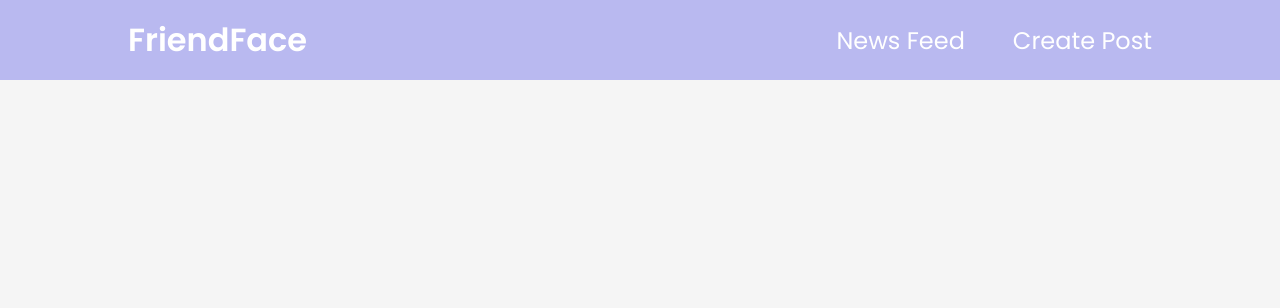
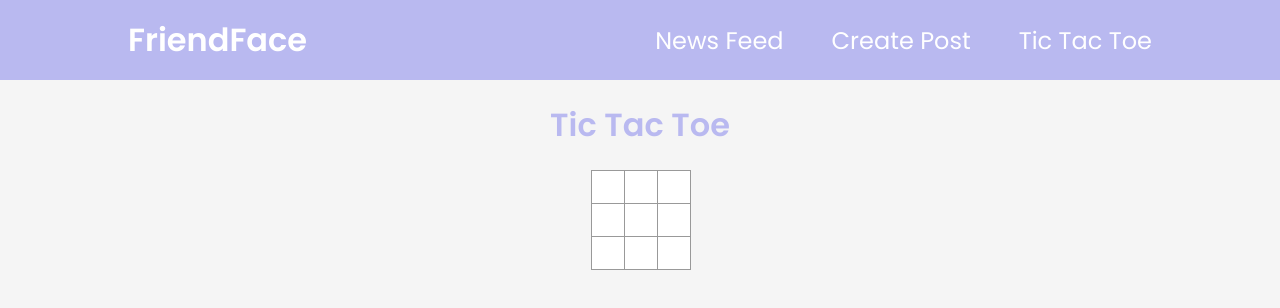
Before and after one commit to lbayliss-scottlogic/friendface-react, a React (Create React App) app: page /tic-tac-toe in a window 1280 px wide. Shown: the top 308 px of the page. Built offline with nearby package versions, Linux system fonts and the light colour scheme.

Commit message:
added grid with 0 logic move switching

```diff
--- a/src/App.js
+++ b/src/App.js
@@ -3,6 +3,7 @@ import { Route, Routes } from "react-router-dom";
 
 import NewsFeed from "./pages/NewsFeed";
 import CreatePost from "./pages/CreatePost";
+import TicTacToe from './pages/TicTacToe';
 
 function App() {
   return (
@@ -11,6 +12,7 @@ function App() {
         <Routes>
           <Route path="/" element={<NewsFeed />} exact />
           <Route path="/create-post" element={<CreatePost />} />
+          <Route path="/tic-tac-toe" element={<TicTacToe/>} />
         </Routes>
       </Layout>
     </div>
--- a/src/components/layout/NavigationBar.js
+++ b/src/components/layout/NavigationBar.js
@@ -14,6 +14,9 @@ function NavigationBar() {
           <li>
               <Link to='/create-post'>Create Post</Link>
           </li>
+          <li>
+            <Link to='/tic-tac-toe'>Tic Tac Toe</Link>
+          </li>
         </ul>
       </nav>
     </header>
--- /dev/null
+++ b/src/components/tic-tac-toe/Board.js
@@ -0,0 +1,32 @@
+import Square from "./Square";
+import classes from "./Board.module.css";
+import { useState } from "react";
+
+function Board() {
+  let [currMove, setNextMove] = useState(null);
+  function switchPlayer() {
+    currMove === "O" || currMove == null ? setNextMove("X") : setNextMove("O");
+    return currMove;
+  }
+  return (
+    <div className={classes.board}>
+      <div className={classes.boardRow}>
+        <Square currMove={currMove} switchPlayer={switchPlayer} />
+        <Square currMove={currMove} switchPlayer={switchPlayer} />
+        <Square currMove={currMove} switchPlayer={switchPlayer} />
+      </div>
+      <div className={classes.boardRow}>
+        <Square currMove={currMove} switchPlayer={switchPlayer} />
+        <Square currMove={currMove} switchPlayer={switchPlayer} />
+        <Square currMove={currMove} switchPlayer={switchPlayer} />
+      </div>
+      <div className={classes.boardRow}>
+        <Square currMove={currMove} switchPlayer={switchPlayer} />
+        <Square currMove={currMove} switchPlayer={switchPlayer} />
+        <Square currMove={currMove} switchPlayer={switchPlayer} />
+      </div>
+    </div>
+  );
+}
+
+export default Board;
--- /dev/null
+++ b/src/components/tic-tac-toe/Board.module.css
@@ -0,0 +1,11 @@
+.boardRrow:after {
+  clear: both;
+  content: "";
+  display: table;
+}
+
+.board {
+    align-items: center;
+    display: flex;
+    flex-direction: column;
+}
--- /dev/null
+++ b/src/components/tic-tac-toe/Game.js
@@ -0,0 +1,7 @@
+import Board from './Board';
+
+function Game() {
+    return <Board/>
+}
+
+export default Game;
--- /dev/null
+++ b/src/components/tic-tac-toe/Square.js
@@ -0,0 +1,22 @@
+import { useState } from "react";
+import classes from "./Square.module.css";
+
+function Square(props) {
+    let [move, setMove] = useState();
+
+    function renderMove() {
+        const nextMove = props.switchPlayer();
+        setMove(nextMove);
+    }
+
+  return (
+    <button
+      className={classes.square}
+      onClick={renderMove}
+    >
+      {move}
+    </button>
+  );
+}
+
+export default Square;
--- /dev/null
+++ b/src/components/tic-tac-toe/Square.module.css
@@ -0,0 +1,14 @@
+.square {
+    background: #fff;
+    border: 1px solid #999;
+    float: left;
+    font-size: 24px;
+    font-weight: bold;
+    line-height: 34px;
+    height: 34px;
+    margin-right: -1px;
+    margin-top: -1px;
+    padding: 0;
+    text-align: center;
+    width: 34px;
+  }
--- /dev/null
+++ b/src/pages/TicTacToe.js
@@ -0,0 +1,10 @@
+import Game from '../components/tic-tac-toe/Game';
+
+function TicTacToe() {
+    return <div>
+        <h1>Tic Tac Toe</h1>
+        <Game />
+    </div>
+}
+
+export default TicTacToe;
```
